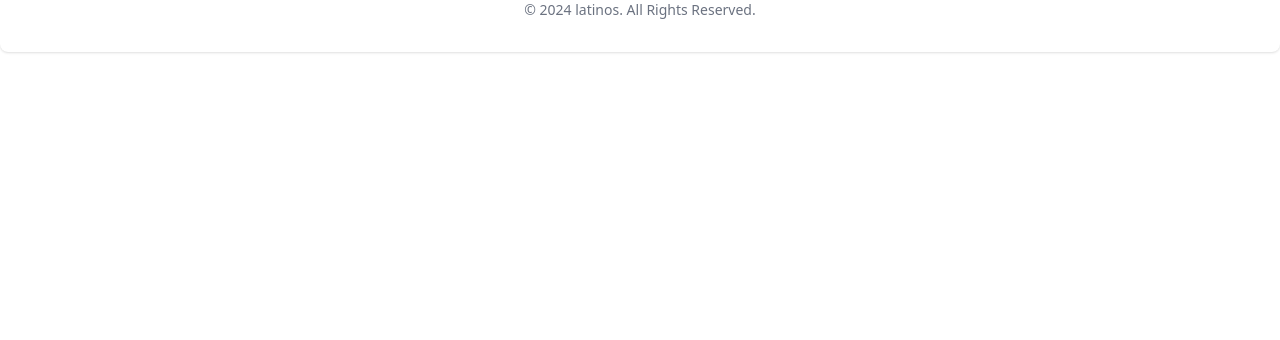
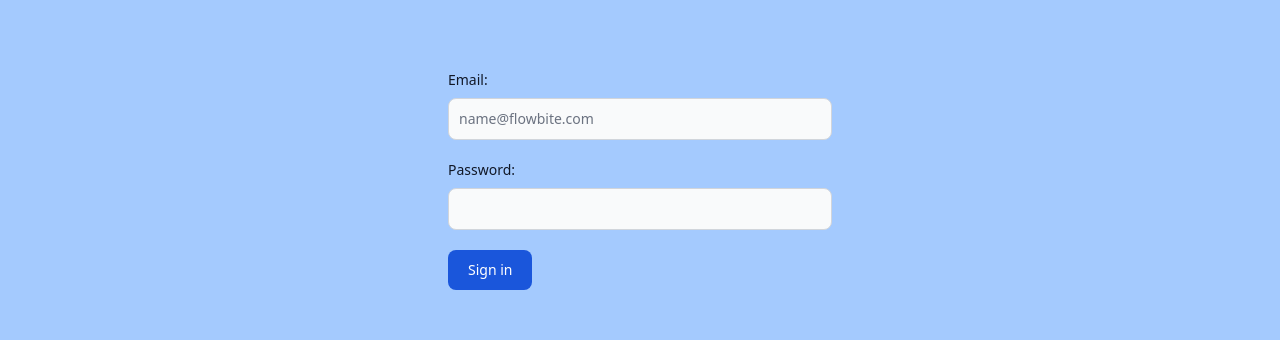
Before and after one commit to DataJoshua/latinoamerica-ru, a React (Create React App) app: page /admin in a window 1280 px wide. Shown: the part 198-538 px from the top of the page. Built offline with nearby package versions, Linux system fonts and the light colour scheme; no server answers.

Commit message:
Admin panel SignIn form

```diff
--- a/package.json
+++ b/package.json
@@ -9,6 +9,7 @@
     "@testing-library/user-event": "^13.2.1",
     "firebase": "10.7.2",
     "flowbite": "^2.3.0",
+    "nanoid": "^5.0.6",
     "react": "^18.2.0",
     "react-dom": "^18.2.0",
     "react-router-dom": "^6.22.3",
--- a/src/App.jsx
+++ b/src/App.jsx
@@ -5,6 +5,7 @@ import EventShowPage from "./pages/EventShowPage";
 import EventsPage from "./pages/EventsPage";
 import MainPage from "./pages/MainPage";
 import { BrowserRouter, Route, Routes } from "react-router-dom";
+import AdminPage from "./pages/admin/AdminPage";
 
 const App = () => {
   return (
@@ -16,6 +17,7 @@ const App = () => {
           <Route path="/eventos" element={<EventsPage/>}></Route>
           <Route path="/paises" element={<CountriesPage/>}></Route>
           <Route path="/eventos/:id" element={<EventShowPage/>}></Route>
+          <Route path="/admin" element={<AdminPage/>}></Route>
         </Routes>
         <Footer/>
       </BrowserRouter>
--- a/src/components/Footer.jsx
+++ b/src/components/Footer.jsx
@@ -1,4 +1,5 @@
 import FooterLink from "../atoms/footer/FooterLink";
+import { nanoid } from "nanoid"
 
 const Footer =  () => {
 
@@ -27,11 +28,11 @@ const Footer =  () => {
                             <span className="self-center text-2xl font-semibold whitespace-nowrap dark:text-white">Latinoamerica</span>
                         </div>
                         <ul className="flex flex-wrap items-center mb-6 text-sm font-medium text-gray-500 sm:mb-0 dark:text-gray-400">
-                            {links.map(val => <FooterLink {...val}/>)}
+                            {links.map(val => <FooterLink {...val} key={nanoid()}/>)}
                         </ul>
                     </div>
                     <hr className="my-6 border-gray-200 sm:mx-auto dark:border-gray-700 lg:my-8" />
-                    <span class="block text-sm text-gray-500 sm:text-center dark:text-gray-400">© 2024 latinos. All Rights Reserved.</span>
+                    <span className="block text-sm text-gray-500 sm:text-center dark:text-gray-400">© 2024 latinos. All Rights Reserved.</span>
                 </div>
             </footer>
         </>
--- /dev/null
+++ b/src/pages/admin/AdminPage.jsx
@@ -0,0 +1,33 @@
+import { getAuth, onAuthStateChanged } from "firebase/auth";
+import useFirebase from "../../hooks/firebase/useFirebase";
+import Form from "./Form";
+import { useEffect, useState } from "react";
+import AdminPanel from "./AdminPanel";
+
+const AdminPage = () => {
+  const app = useFirebase();
+  const auth = getAuth(app);
+  const [user, setUser] = useState()
+
+  useEffect(() => {
+    const unsubscribe = onAuthStateChanged(auth, user => {
+      if (user) {
+        setUser(user);
+      } else {
+        setUser(null);
+      }
+    });
+
+    return ()=> {
+      unsubscribe()
+    }
+  }, [auth]);
+
+  if (user) {
+    return <AdminPanel/>
+  } else {
+    return <Form setUser={setUser}/>
+  }
+}
+
+export default AdminPage;
--- /dev/null
+++ b/src/pages/admin/AdminPanel.jsx
@@ -0,0 +1,9 @@
+const AdminPanel = () => {
+  return (
+    <>
+      <h1>Hello there Admin</h1>
+    </>
+  )
+}
+
+export default AdminPanel;
--- /dev/null
+++ b/src/pages/admin/Form.jsx
@@ -0,0 +1,47 @@
+import { getAuth, signInWithEmailAndPassword, setPersistence, browserSessionPersistence } from "firebase/auth";
+import useFirebase from "../../hooks/firebase/useFirebase";
+import { useState } from "react";
+import Toast from "./Toast";
+
+const Form = ({ setUser }) => {
+  const app = useFirebase();
+  const auth = getAuth(app);
+  const [error, setError] = useState(null)
+
+  const handleOnSubmit = (e) => {
+    e.preventDefault()
+
+    const email = e.target[0].value
+    const pwd = e.target[1].value
+
+    setPersistence(auth, browserSessionPersistence).then(()=> {
+      return signInWithEmailAndPassword(auth, email, pwd).then((val)=> {
+        setUser(val.user)
+      });
+    }).catch((error) => {
+      const errorMessage = error.message;
+      setError(errorMessage)
+    });
+  }
+
+  return (
+    <>
+      <div className="relative py-[200px] px-5 bg-blue-300">
+        {error && <Toast msg={error}/>}
+        <form className="max-w-sm mx-auto" onSubmit={handleOnSubmit}>
+          <div className="mb-5">
+            <label for="email" className="block mb-2 text-sm font-medium text-gray-900 dark:text-white">Email: </label>
+            <input type="email" id="email" className="bg-gray-50 border border-gray-300 text-gray-900 text-sm rounded-lg focus:ring-blue-500 focus:border-blue-500 block w-full p-2.5 dark:bg-gray-700 dark:border-gray-600 dark:placeholder-gray-400 dark:text-white dark:focus:ring-blue-500 dark:focus:border-blue-500" placeholder="name@flowbite.com" required />
+          </div>
+          <div className="mb-5">
+            <label for="password" className="block mb-2 text-sm font-medium text-gray-900 dark:text-white">Password: </label>
+            <input type="password" id="password" className="bg-gray-50 border border-gray-300 text-gray-900 text-sm rounded-lg focus:ring-blue-500 focus:border-blue-500 block w-full p-2.5 dark:bg-gray-700 dark:border-gray-600 dark:placeholder-gray-400 dark:text-white dark:focus:ring-blue-500 dark:focus:border-blue-500" required />
+          </div>
+          <button type="submit" className="text-white bg-blue-700 hover:bg-blue-800 focus:ring-4 focus:outline-none focus:ring-blue-300 font-medium rounded-lg text-sm w-full sm:w-auto px-5 py-2.5 text-center dark:bg-blue-600 dark:hover:bg-blue-700 dark:focus:ring-blue-800">Sign in</button>
+        </form>
+      </div>
+    </>
+   )
+}
+
+export default Form;
--- /dev/null
+++ b/src/pages/admin/Toast.jsx
@@ -0,0 +1,29 @@
+import { initFlowbite } from "flowbite";
+import { useEffect } from "react";
+
+const Toast = ({ msg }) => {
+
+  useEffect(()=> {
+    initFlowbite()
+  }, [])
+
+  return (
+    <div id="toast-default" className="absolute top-5 m-auto m-5 flex items-center w-full max-w-xs p-4 text-gray-500 bg-white rounded-lg shadow dark:text-gray-400 dark:bg-gray-800" role="alert">
+      <div className="inline-flex items-center justify-center flex-shrink-0 w-8 h-8 text-red-500 bg-red-100 rounded-lg dark:bg-red-800 dark:text-red-200">
+        <svg className="w-5 h-5" aria-hidden="true" xmlns="http://www.w3.org/2000/svg" fill="currentColor" viewBox="0 0 20 20">
+            <path d="M10 .5a9.5 9.5 0 1 0 9.5 9.5A9.51 9.51 0 0 0 10 .5Zm3.707 11.793a1 1 0 1 1-1.414 1.414L10 11.414l-2.293 2.293a1 1 0 0 1-1.414-1.414L8.586 10 6.293 7.707a1 1 0 0 1 1.414-1.414L10 8.586l2.293-2.293a1 1 0 0 1 1.414 1.414L11.414 10l2.293 2.293Z"/>
+        </svg>
+        <span className="sr-only">Error icon</span>
+      </div>
+      <div className="ms-3 text-sm font-normal">{msg}</div>
+      <button type="button" className="ms-auto -mx-1.5 -my-1.5 bg-white text-gray-400 hover:text-gray-900 rounded-lg focus:ring-2 focus:ring-gray-300 p-1.5 hover:bg-gray-100 inline-flex items-center justify-center h-8 w-8 dark:text-gray-500 dark:hover:text-white dark:bg-gray-800 dark:hover:bg-gray-700" data-dismiss-target="#toast-default" aria-label="Close">
+          <span className="sr-only">Close</span>
+          <svg className="w-3 h-3" aria-hidden="true" xmlns="http://www.w3.org/2000/svg" fill="none" viewBox="0 0 14 14">
+              <path stroke="currentColor" strokeLinecap="round" strokeLinejoin="round" strokeWidth="2" d="m1 1 6 6m0 0 6 6M7 7l6-6M7 7l-6 6"/>
+          </svg>
+      </button>
+    </div>
+  );
+}
+
+export default Toast;
```
Also changed, not shown: 1 other file (tests, documents, lock files or other folders).
